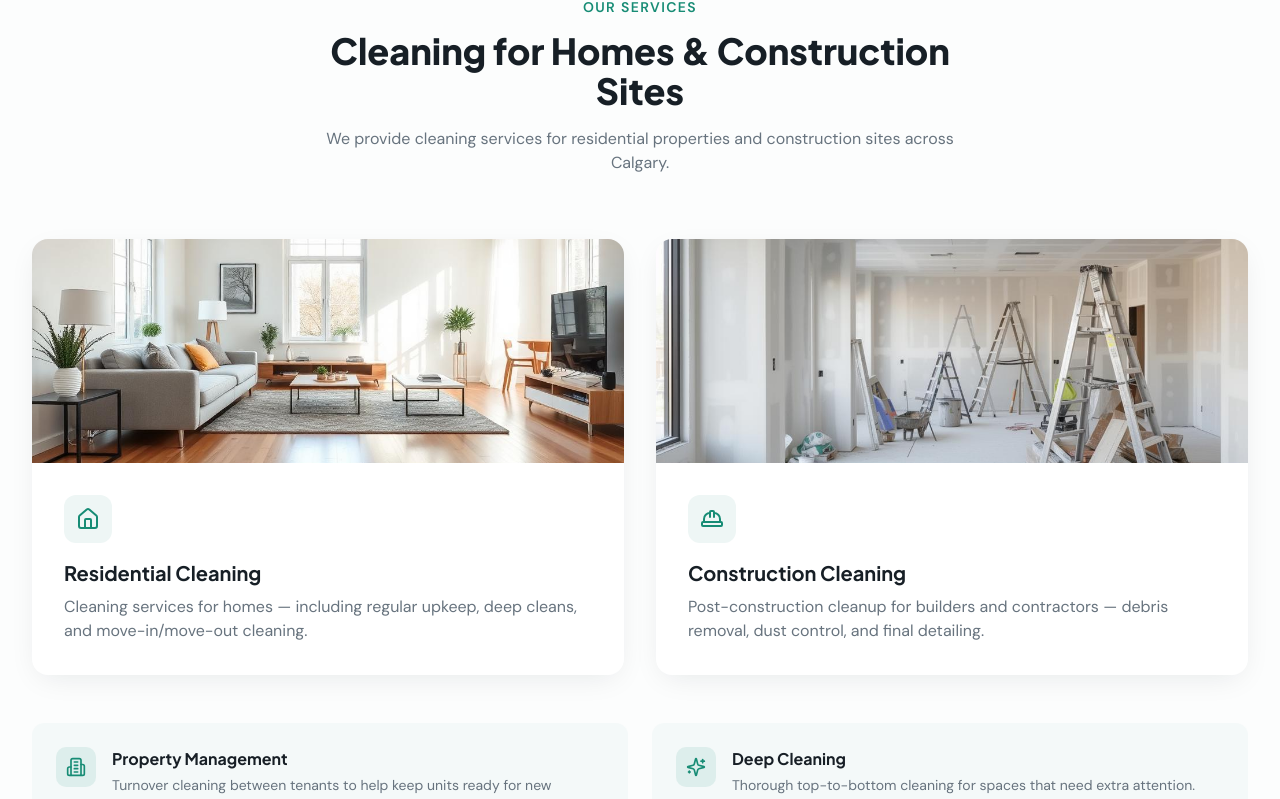
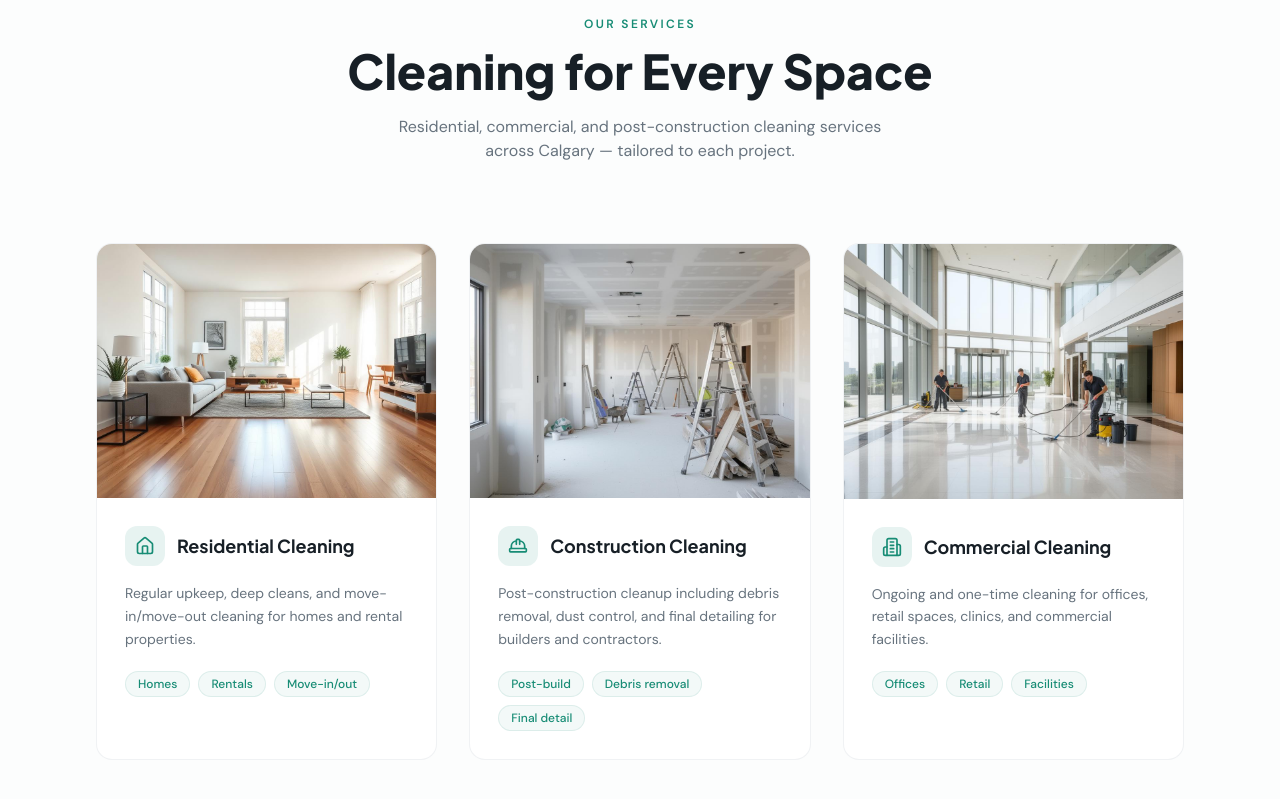
Before and after one commit to webgridly-ai/calgary-clean-leads, a React (Vite) app: page / in a window 1280 px wide. Shown: the part 917-1716 px from the top of the page. Built offline with nearby package versions, Linux system fonts and the light colour scheme; the HTML template or start-up script is replaced by a standard one.

Commit message:
Added commercial-cleaning.jpg asset

```diff
--- a/src/components/ServicesSection.tsx
+++ b/src/components/ServicesSection.tsx
@@ -1,75 +1,128 @@
 import { motion } from "framer-motion";
-import { Home, HardHat, Building2, Sparkles } from "lucide-react";
+import { Home, HardHat, Building2, Sparkles, ArrowRight } from "lucide-react";
 import residentialImg from "@/assets/residential-cleaning.jpg";
 import constructionImg from "@/assets/construction-cleaning.jpg";
+import commercialImg from "@/assets/commercial-cleaning.jpg";
 
 const services = [
   {
     icon: Home,
     title: "Residential Cleaning",
-    description: "Cleaning services for homes — including regular upkeep, deep cleans, and move-in/move-out cleaning.",
+    description:
+      "Regular upkeep, deep cleans, and move-in/move-out cleaning for homes and rental properties.",
     image: residentialImg,
+    tags: ["Homes", "Rentals", "Move-in/out"],
   },
   {
     icon: HardHat,
     title: "Construction Cleaning",
-    description: "Post-construction cleanup for builders and contractors — debris removal, dust control, and final detailing.",
+    description:
+      "Post-construction cleanup including debris removal, dust control, and final detailing for builders and contractors.",
     image: constructionImg,
+    tags: ["Post-build", "Debris removal", "Final detail"],
+  },
+  {
+    icon: Building2,
+    title: "Commercial Cleaning",
+    description:
+      "Ongoing and one-time cleaning for offices, retail spaces, clinics, and commercial facilities.",
+    image: commercialImg,
+    tags: ["Offices", "Retail", "Facilities"],
   },
 ];
 
 const extras = [
-  { icon: Building2, title: "Property Management", desc: "Turnover cleaning between tenants to help keep units ready for new occupants." },
-  { icon: Sparkles, title: "Deep Cleaning", desc: "Thorough top-to-bottom cleaning for spaces that need extra attention." },
+  {
+    icon: Building2,
+    title: "Property Management",
+    desc: "Turnover cleaning between tenants to help keep units ready for new occupants.",
+  },
+  {
+    icon: Sparkles,
+    title: "Deep Cleaning",
+    desc: "Thorough top-to-bottom cleaning for spaces that need extra attention.",
+  },
 ];
 
 const ServicesSection = () => (
-  <section id="services" className="py-20 lg:py-28 bg-background">
-    <div className="container">
+  <section id="services" className="py-24 lg:py-32 bg-background relative">
+    {/* Subtle top divider */}
+    <div className="absolute top-0 inset-x-0 h-px bg-gradient-to-r from-transparent via-border to-transparent" />
+
+    <div className="container max-w-6xl">
       <motion.div
-        className="text-center max-w-2xl mx-auto mb-16"
+        className="text-center max-w-2xl mx-auto mb-20"
         initial={{ opacity: 0, y: 20 }}
         whileInView={{ opacity: 1, y: 0 }}
         viewport={{ once: true }}
       >
-        <span className="text-sm font-semibold text-primary uppercase tracking-widest">Our Services</span>
-        <h2 className="font-heading font-extrabold text-3xl sm:text-4xl mt-3 mb-4 text-foreground">
-          Cleaning for Homes & Construction Sites
+        <span className="text-xs font-semibold text-primary uppercase tracking-[0.2em]">
+          Our Services
+        </span>
+        <h2 className="font-heading font-extrabold text-3xl sm:text-4xl lg:text-5xl mt-3 mb-5 text-foreground leading-tight">
+          Cleaning for Every Space
         </h2>
-        <p className="text-muted-foreground">We provide cleaning services for residential properties and construction sites across Calgary.</p>
+        <p className="text-muted-foreground text-sm sm:text-base max-w-lg mx-auto">
+          Residential, commercial, and post-construction cleaning services across
+          Calgary — tailored to each project.
+        </p>
       </motion.div>
 
-      {/* Main services */}
-      <div className="grid md:grid-cols-2 gap-8 mb-12">
+      {/* Service cards — 3 column on desktop */}
+      <div className="grid md:grid-cols-3 gap-6 lg:gap-8 mb-16">
         {services.map((s, i) => (
           <motion.div
             key={s.title}
-            className="group rounded-2xl overflow-hidden bg-card shadow-card hover:shadow-elevated transition-shadow"
+            className="group rounded-2xl overflow-hidden bg-card border border-border/50 hover:border-primary/20 hover:shadow-elevated transition-all duration-500"
             initial={{ opacity: 0, y: 30 }}
             whileInView={{ opacity: 1, y: 0 }}
             viewport={{ once: true }}
-            transition={{ delay: i * 0.15 }}
+            transition={{ delay: i * 0.12 }}
           >
-            <div className="h-56 overflow-hidden">
-              <img src={s.image} alt={s.title} className="w-full h-full object-cover group-hover:scale-105 transition-transform duration-500" />
+            {/* Image */}
+            <div className="aspect-[4/3] overflow-hidden">
+              <img
+                src={s.image}
+                alt={s.title}
+                loading="lazy"
+                className="w-full h-full object-cover group-hover:scale-105 transition-transform duration-700"
+              />
             </div>
-            <div className="p-8">
-              <div className="w-12 h-12 rounded-xl bg-secondary flex items-center justify-center mb-4">
-                <s.icon className="w-6 h-6 text-primary" />
+
+            {/* Content */}
+            <div className="p-7">
+              <div className="flex items-center gap-3 mb-4">
+                <div className="w-10 h-10 rounded-xl bg-primary/10 flex items-center justify-center shrink-0">
+                  <s.icon className="w-5 h-5 text-primary" />
+                </div>
+                <h3 className="font-heading font-bold text-lg text-card-foreground">
+                  {s.title}
+                </h3>
               </div>
-              <h3 className="font-heading font-bold text-xl mb-2 text-card-foreground">{s.title}</h3>
-              <p className="text-muted-foreground">{s.description}</p>
+              <p className="text-sm text-muted-foreground leading-relaxed mb-5">
+                {s.description}
+              </p>
+              <div className="flex flex-wrap gap-2">
+                {s.tags.map((tag) => (
+                  <span
+                    key={tag}
+                    className="text-xs font-medium text-primary bg-primary/5 border border-primary/10 rounded-full px-3 py-1"
+                  >
+                    {tag}
+                  </span>
+                ))}
+              </div>
             </div>
           </motion.div>
         ))}
       </div>
 
-      {/* Extra services */}
-      <div className="grid sm:grid-cols-2 gap-6">
+      {/* Additional services */}
+      <div className="grid sm:grid-cols-2 gap-5 max-w-3xl mx-auto">
         {extras.map((e, i) => (
           <motion.div
             key={e.title}
-            className="flex items-start gap-4 p-6 rounded-xl bg-secondary/50"
+            className="flex items-start gap-4 p-6 rounded-xl bg-section-alt border border-border/30"
             initial={{ opacity: 0, y: 20 }}
             whileInView={{ opacity: 1, y: 0 }}
             viewport={{ once: true }}
@@ -79,8 +132,12 @@ const ServicesSection = () => (
               <e.icon className="w-5 h-5 text-primary" />
             </div>
             <div>
-              <h4 className="font-heading font-bold text-card-foreground mb-1">{e.title}</h4>
-              <p className="text-sm text-muted-foreground">{e.desc}</p>
+              <h4 className="font-heading font-bold text-card-foreground mb-1">
+                {e.title}
+              </h4>
+              <p className="text-sm text-muted-foreground leading-relaxed">
+                {e.desc}
+              </p>
             </div>
           </motion.div>
         ))}
--- a/src/index.css
+++ b/src/index.css
@@ -39,7 +39,8 @@
     /* Custom tokens */
     --hero-bg: 210 25% 10%;
     --hero-foreground: 0 0% 100%;
-    --section-alt: 168 20% 97%;
+    --section-alt: 168 15% 97%;
+    --section-warm: 30 20% 97%;
     --highlight: 168 72% 32%;
     --highlight-glow: 168 72% 42%;
     --gold: 38 92% 50%;
@@ -48,9 +49,9 @@
     --font-heading: 'Plus Jakarta Sans', sans-serif;
     --font-body: 'DM Sans', sans-serif;
 
-    --shadow-soft: 0 4px 20px -4px hsl(210 25% 12% / 0.08);
-    --shadow-card: 0 8px 30px -8px hsl(210 25% 12% / 0.1);
-    --shadow-elevated: 0 20px 50px -12px hsl(168 72% 32% / 0.15);
+    --shadow-soft: 0 4px 20px -4px hsl(210 25% 12% / 0.06);
+    --shadow-card: 0 8px 30px -8px hsl(210 25% 12% / 0.08);
+    --shadow-elevated: 0 20px 50px -12px hsl(168 72% 32% / 0.12);
 
     --sidebar-background: 0 0% 98%;
     --sidebar-foreground: 240 5.3% 26.1%;
```
